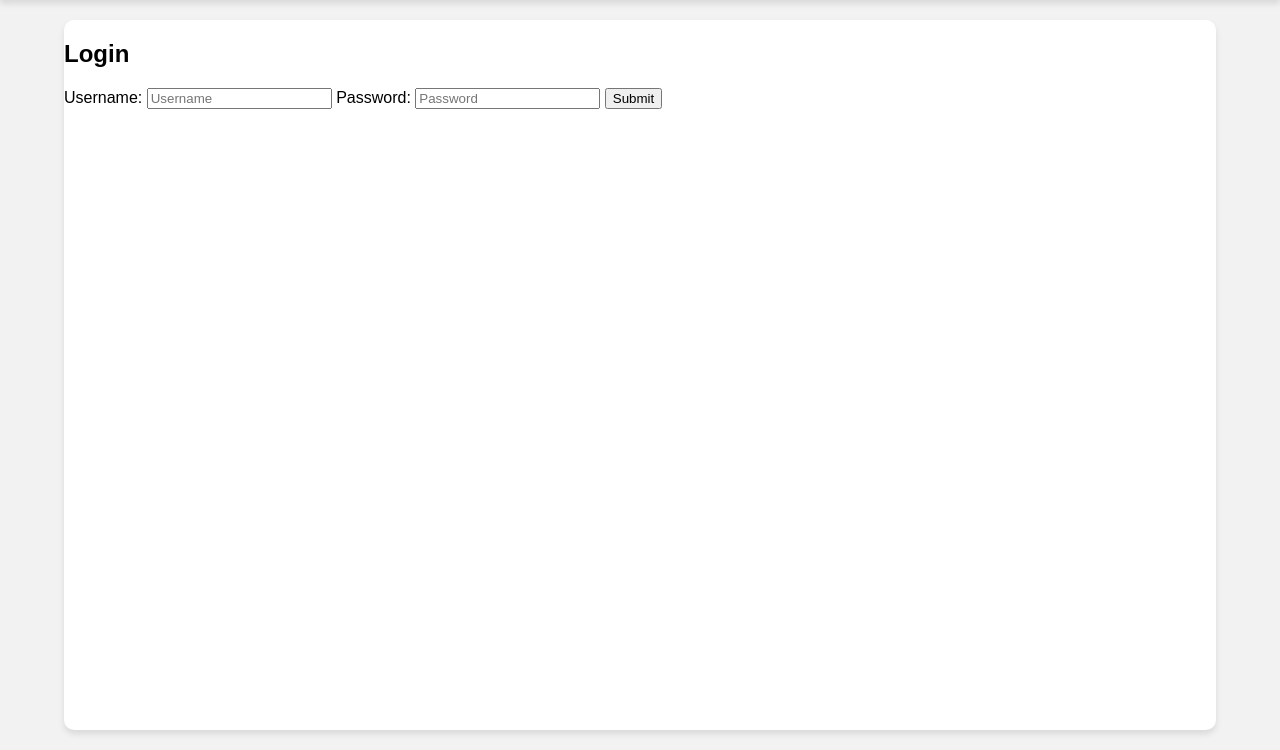
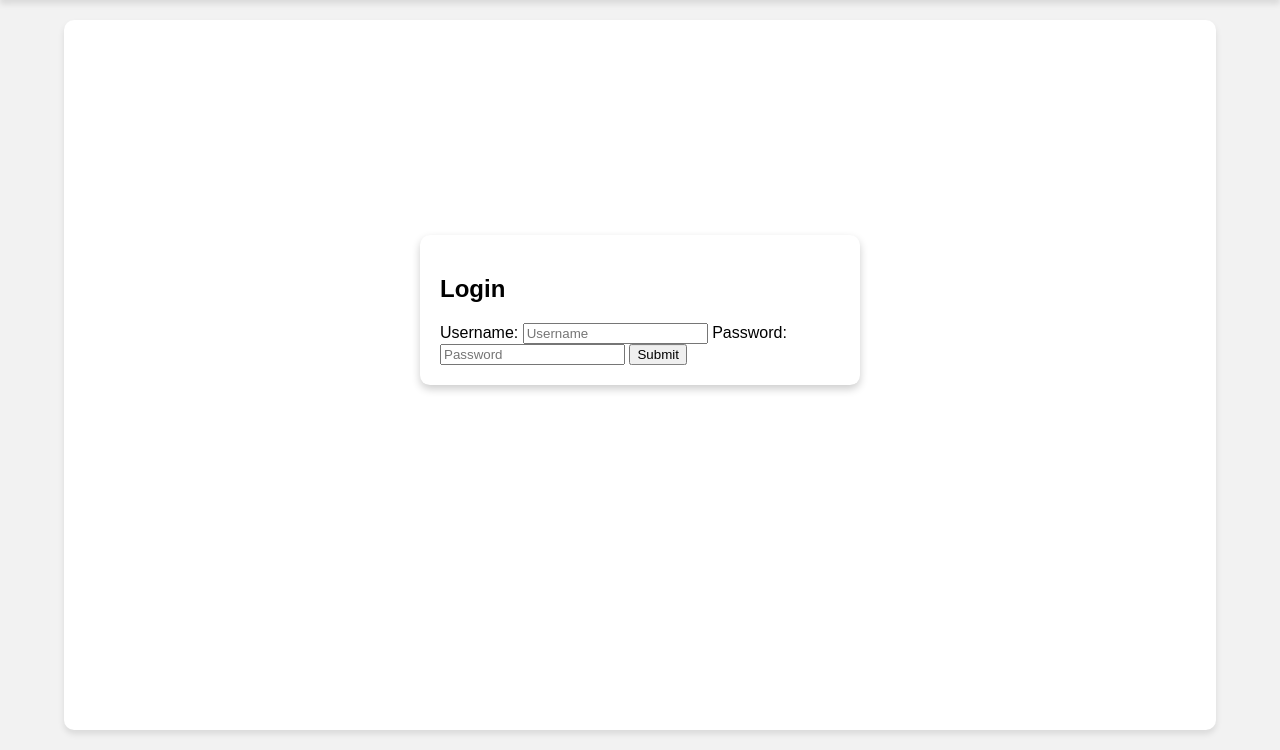
Before and after one commit to alammobaDar/NUMP-NU-Marketplace-, a Django app: page /userAuth/login/ in a window 1280 px wide. Shown: the part 90-840 px from the top of the page. Run offline with Django 5.2, Linux system fonts and the light colour scheme.

Commit message:
center the div

```diff
--- a/NUMP/static/css/style.css
+++ b/NUMP/static/css/style.css
@@ -255,3 +255,17 @@ main {
     margin-top: -10px;
     margin-right: -10px;
 }
+
+.login{
+    margin: 0;
+    position: absolute;
+    top: 50%;
+    left: 50%;
+    transform: translate(-50%, -50%);
+    justify-self: center;
+    background: white;
+    padding: 20px;
+    border-radius: 10px;
+    width: 400px;
+    box-shadow: 0 4px 8px rgba(0, 0, 0, 0.2);
+}
```
Also changed, not shown: NUMP/userAuth/templates/userAuth/login.html (indentation only).
